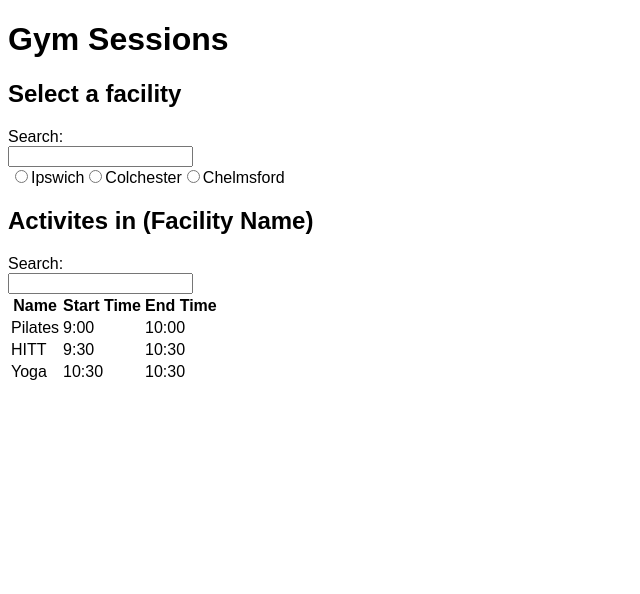
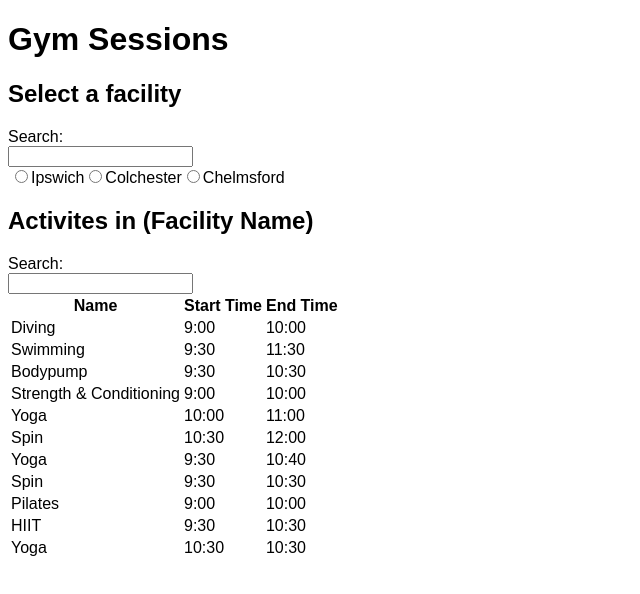
Before and after one commit to colinkiama/gym-sessions-app, a React (Create React App) app: page / in a window 1280 px wide. Shown: the top 594 px of the page, without its empty margins (0-640 px from the left). Built offline with nearby package versions, Linux system fonts and the light colour scheme.

Commit message:
Get timetables data from activities payload

```diff
--- a/src/components/SessionViewer.js
+++ b/src/components/SessionViewer.js
@@ -77,7 +77,10 @@ export default class SessionViewer extends React.Component {
         ></Picker>
 
         <h2>Activites in (Facility Name)</h2>
-        <Timetable></Timetable>
+        <Timetable
+          selectedFacilityId={this.state.facilitiesData.selectedId}
+          items={this.state.activitiesData.items}
+        ></Timetable>
       </>
     );
   }
--- a/src/components/Timetable.js
+++ b/src/components/Timetable.js
@@ -1,6 +1,8 @@
 import React from "react";
 
-export default function Picker() {
+export default function Timetable(props) {
+  console.log(props.items);
+
   return (
     <div>
       <label>
@@ -16,21 +18,15 @@ export default function Picker() {
           </tr>
         </thead>
         <tbody>
-          <tr>
-            <td>Pilates</td>
-            <td>9:00</td>
-            <td>10:00</td>
-          </tr>
-          <tr>
-            <td>HITT</td>
-            <td>9:30</td>
-            <td>10:30</td>
-          </tr>
-          <tr>
-            <td>Yoga</td>
-            <td>10:30</td>
-            <td>10:30</td>
-          </tr>
+          {props.items.map((item) => {
+            return (
+              <tr key={item.id}>
+                <td>{item.name}</td>
+                <td>{item.start_time}</td>
+                <td>{item.end_time}</td>
+              </tr>
+            );
+          })}
         </tbody>
       </table>
     </div>
```
